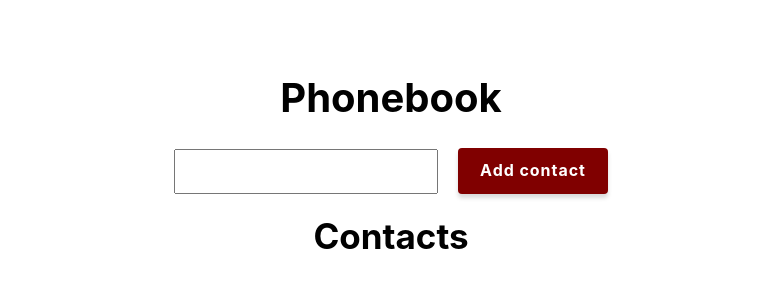
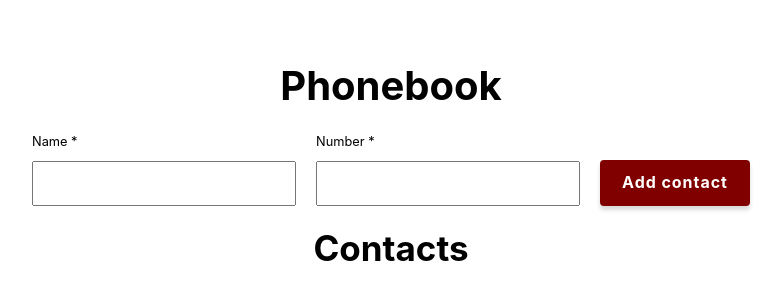
Before and after one commit to llomaka/goit-react-hw-02-phonebook, a React (Create React App) app: page / in a window 1280 px wide. Shown: the part 226-526 px from the top of the page, without its empty margins (249-1031 px from the left). Built offline with nearby package versions, Linux system fonts and the light colour scheme.

Commit message:
Можливість додавання номера телефону

```diff
--- a/src/components/App.jsx
+++ b/src/components/App.jsx
@@ -7,7 +7,8 @@ import styles from './App.module.css';
 export default class App extends Component {
   state = {
     contacts: [],
-    name: ''
+    name: '',
+    number: ''
   };
 
   onChange = (event) => {
@@ -17,28 +18,41 @@ export default class App extends Component {
     // if (!regex.test(event.target.value)) {
     //   return window.alert("Name may contain only letters, apostrophe, dash and spaces. For example Adrian, Jacob Mercer, Charles de Batz de Castelmore d'Artagnan");
     // }
-    this.setState(prevState => ({
-      ...prevState,
-      name: event.target.value.trim(),
-    }));
+    if (event.target.name === "number") {
+      this.setState(prevState => ({
+        ...prevState,
+        number: event.target.value,
+      }));
+    } else {
+      this.setState(prevState => ({
+        ...prevState,
+        name: event.target.value.trim(),
+      }));
+    }
   }
 
   addContact = (event) => {
     // event.preventDefault();
-    if (!this.state.name)
-      return alert("Name may contain only letters, apostrophe, dash and spaces. For example Adrian, Jacob Mercer, Charles de Batz de Castelmore d'Artagnan");
-    if (this.state.contacts.find(contact => contact.name.toLowerCase() === this.state.name.toLowerCase())) { return alert("Contact with such name already exists in the Contacts List");
-}
+    if (!this.state.name || !this.state.number)
+      return alert("Please provide Name and Number to add to the Contacts List!");
+    if (this.state.contacts.find(contact => contact.name.toLowerCase() === this.state.name.toLowerCase()))
+      return alert("Contact with such name already exists in the Contacts List!");
+    if (!this.state.name && this.state.number)
+      return alert("Please provide the contact's name!");
+    if (this.state.name && !this.state.number)
+      return alert("Please provide the contact's phone number!");
     this.setState(prevState => {
       const newArray = [...prevState.contacts];
       newArray.push({
         id: nanoid(),
         name: prevState.name,
+        number: prevState.number,
       });
-      document.querySelector('#contact-form input').value = '';
+      document.querySelectorAll('#contact-form input').forEach(input => input.value = '');
       return {
         contacts: newArray,
-        name: ''
+        name: '',
+        number: ''
       }
     });
   }
--- a/src/components/ContactForm/ContactForm.jsx
+++ b/src/components/ContactForm/ContactForm.jsx
@@ -25,6 +25,8 @@ export default class ContactForm extends Component {
         id="contact-form"
         autoComplete="on"
       >
+        <div className={styles.fields}>
+          <label className={styles.label} htmlFor="contact-name">Name *</label>
           <input
             className={styles.input}
             type="text"
@@ -33,8 +35,23 @@ export default class ContactForm extends Component {
             title="Name may contain only letters, apostrophe, dash and spaces. For example Adrian, Jacob Mercer, Charles de Batz de Castelmore d'Artagnan"
             required
             onChange={this.props.onChange}
+            id="contact-name"
             // onKeyPress={this.onInputKeyPress}
           />
+        </div>
+        <div className={styles.fields}>
+          <label className={styles.label} htmlFor="contact-number">Number *</label>
+          <input
+            className={styles.input}
+            type="tel"
+            name="number"
+            pattern="\+?\d{1,4}?[-.\s]?\(?\d{1,3}?\)?[-.\s]?\d{1,4}[-.\s]?\d{1,4}[-.\s]?\d{1,9}"
+            title="Phone number must be digits and can contain spaces, dashes, parentheses and can start with +"
+            required
+            onChange={this.props.onChange}
+            id="contact-number"
+          />
+        </div>
         <Button
           text="Add contact"
           type="button"
--- a/src/components/ContactForm/ContactForm.module.css
+++ b/src/components/ContactForm/ContactForm.module.css
@@ -1,7 +1,19 @@
 .form {
   display: flex;
   gap: 20px;
-  align-items: center;
+  align-items: flex-end;
+}
+
+.fields {
+  display: flex;
+  flex-direction: column;
+  gap: 12px;
+}
+
+.label {
+  font-size: 0.8rem;
+  line-height: 1;
+  text-align: left;
 }
 
 .input {
--- a/src/components/ContactList/ContactList.jsx
+++ b/src/components/ContactList/ContactList.jsx
@@ -11,7 +11,7 @@ export default class ContactList extends Component {
     return (
       <ul>
         {this.props.state.contacts.map(contact =>
-          (<li key={contact.id} className={styles.text}>{contact.name}</li>)
+          (<li key={contact.id} className={styles.text}>{contact.name}: {contact.number}</li>)
           )}
       </ul>
     )
--- a/src/index.css
+++ b/src/index.css
@@ -34,7 +34,7 @@ code {
 ul {
   padding: 0px;
   margin: 0px;
-  list-style: none;
+  list-style: square;
 }
 
 img {
```
Lines whose indentation alone changed are shown as unchanged.
